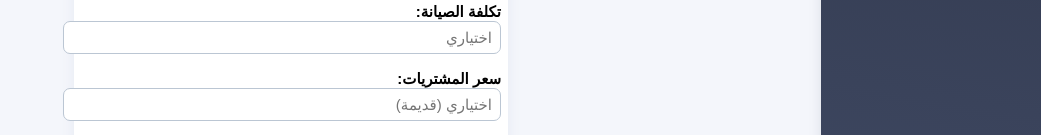
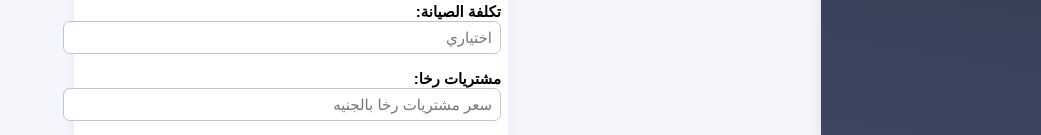
Before and after one commit to Fahmy112/Al-Rayan-Service, a Next.js app: page /add in a window 1280 px wide. Shown: the part 817-952 px from the top of the page, without its empty margins (239-1280 px from the left). Built offline with nearby package versions, Linux system fonts and the light colour scheme; no server answers; the database is empty.

Commit message:
fix 14 overlay تعديل

```diff
--- a/app/add/page.tsx
+++ b/app/add/page.tsx
@@ -157,7 +157,11 @@ export default function AddRequest() {
     setSuccess(true);
   setCustomerName(""); setPhone(""); setCarType(""); setCarModel(""); setCarNumber(""); setKilometers(""); setProblem("");
   setNotes(""); setRepairCost(""); setPurchasesCost(""); setPurchasesRkha(""); setPurchasesFady(""); setUsedSpares([]);
-    setTimeout(() => { setSuccess(false); router.push("/"); }, 1200);
+    setTimeout(() => {
+      setSuccess(false);
+      // إعادة تحميل الصفحة الرئيسية لضمان جلب الطلبات الجديدة
+      window.location.href = "/";
+    }, 1200);
   }
 
   return (
@@ -270,9 +274,6 @@ export default function AddRequest() {
         <label style={lbl}>تكلفة الصيانة:
           <input type="number" min={0} value={repairCost} onChange={e => setRepairCost(e.target.value)} style={{ ...inputStyle, width: '100%', fontSize: 15 }} placeholder="اختياري" />
         </label>
-        <label style={lbl}>سعر المشتريات:
-          <input type="number" min={0} value={purchasesCost} onChange={e => setPurchasesCost(e.target.value)} style={{ ...inputStyle, width: '100%', fontSize: 15 }} placeholder="اختياري (قديمة)" />
-        </label>
         <label style={lbl}>مشتريات رخا:
           <input type="number" min={0} value={purchasesRkha} onChange={e => setPurchasesRkha(e.target.value)} style={{ ...inputStyle, width: '100%', fontSize: 15 }} placeholder="سعر مشتريات رخا بالجنيه" />
         </label>
```
